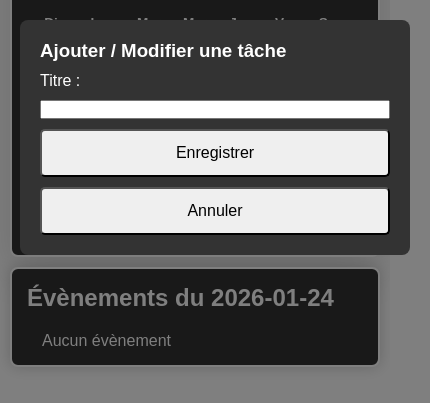
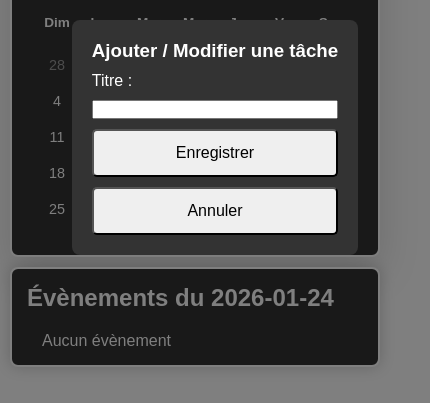
Before and after one commit to MFranjko77/calendrier-html, a plain HTML site: page index.html in a window 390 px wide. Both pictures are taken after a click on the button "Ajouter une tâche". Shown: the part 305-708 px from the top of the page, 430 px wide, since content can reach past the window. Drawn offline with nearby package versions, Linux system fonts and the light colour scheme.

Commit message:
centrage des panneaux de tâches et évènement sur mobile

```diff
--- a/css/calendrier.css
+++ b/css/calendrier.css
@@ -159,10 +159,6 @@ main{
     margin-top: 10px;
 }
 
-.panneau-tâches>.checkbox{
-    border-radius: 50%;
-}
-
 /* calendrier de .wrapper
 à .jours li:not(.active):hover::before
 */
@@ -319,20 +315,19 @@ header .date {
     list-style: none;
 }
 
-.ticket-modal{
-    align-items: center;
+.ticket-modal,.form-note{
     display: none;
-    position: fixed;
+    position: absolute;
     z-index: 1;
     left: 0; top: 0;
     width: 100%;height: 100%;
     background: rgba(0,0,0,0.5);
-    align-items: flex-start;
+    align-items: center;
     justify-content: center;
     padding: 20px;
 }
 
-.ticket-modal-content{
+.ticket-modal-content,.form-note-content{
     display: flex;
     flex-direction: column;
     padding: 20px;
@@ -352,28 +347,6 @@ button{
     border-radius: 5px;
 }
 
- .form-note{
-    position: fixed;
-    z-index: 1;
-    left: 0; top: 0;
-    width: 100%; height: 100%;
-    background: rgba(0,0,0,0.5);
-    display: none;
-    align-items: center;
-    justify-content: center;
-    padding: 20px;
- }
-
- .form-note-content{
-    display: flex;
-    flex-direction: column;
-    padding: 20px;
-    background-color: var(--noir);
-    border-radius: 8px;
-    width: 350px;
-    gap: 10px;
- }
-
  #noteTitle{
     color: var(--noir);
  }
@@ -389,6 +362,10 @@ button{
         grid-template-rows: auto 1fr;
         gap: 10px;
         min-height: 80vh;
+    }
+
+    .ticket-modal,.form-note{
+        width: 100%;
     }
 
     .panneau-tâches{
@@ -419,6 +396,11 @@ button{
         gap: 10px;
         min-height: 70vh;
     }
+
+    .ticket-modal,.form-note{
+        width: 100%;
+    }
+
 
     .panneau-tâches{
         grid-column: 1;
```
